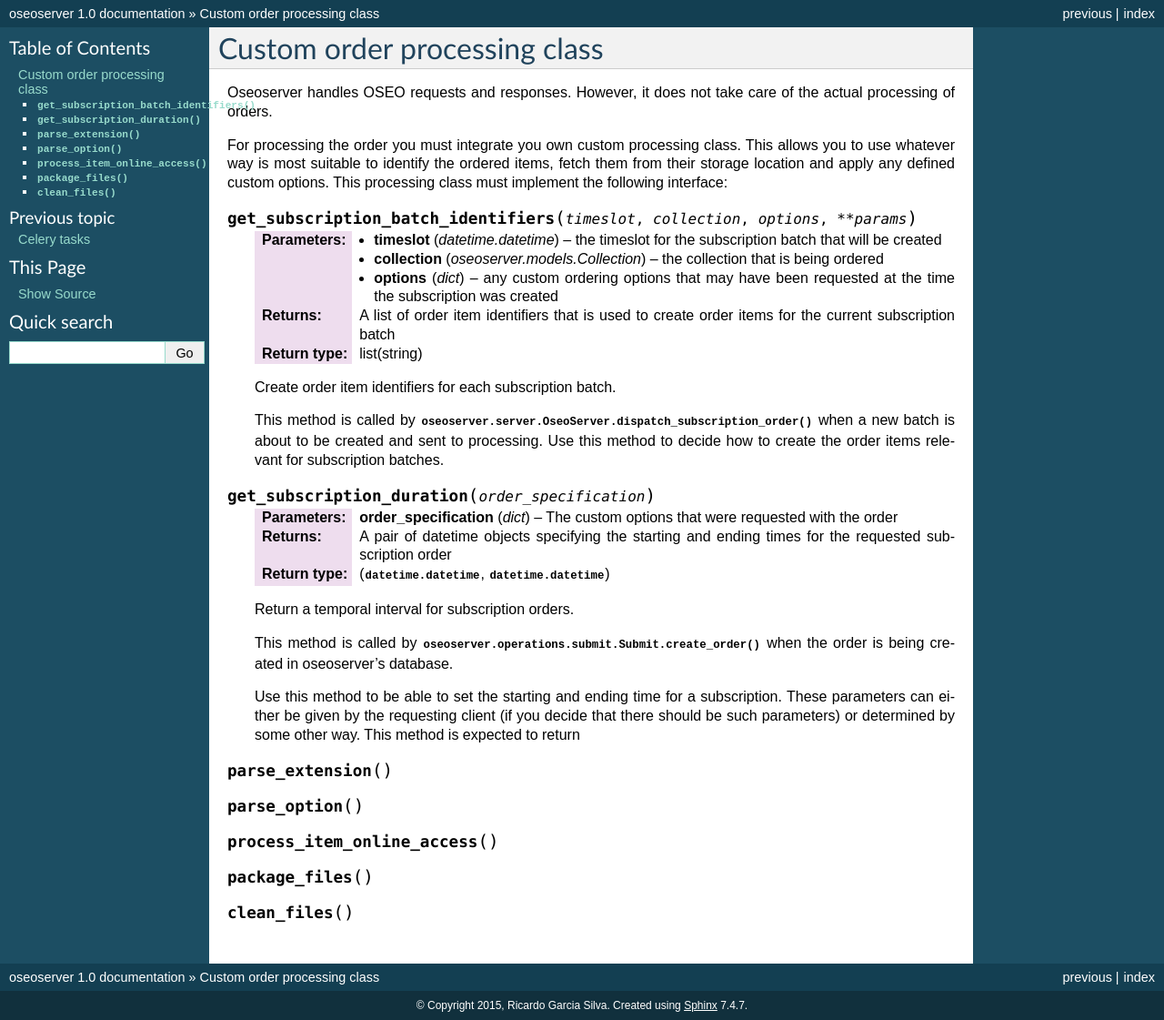
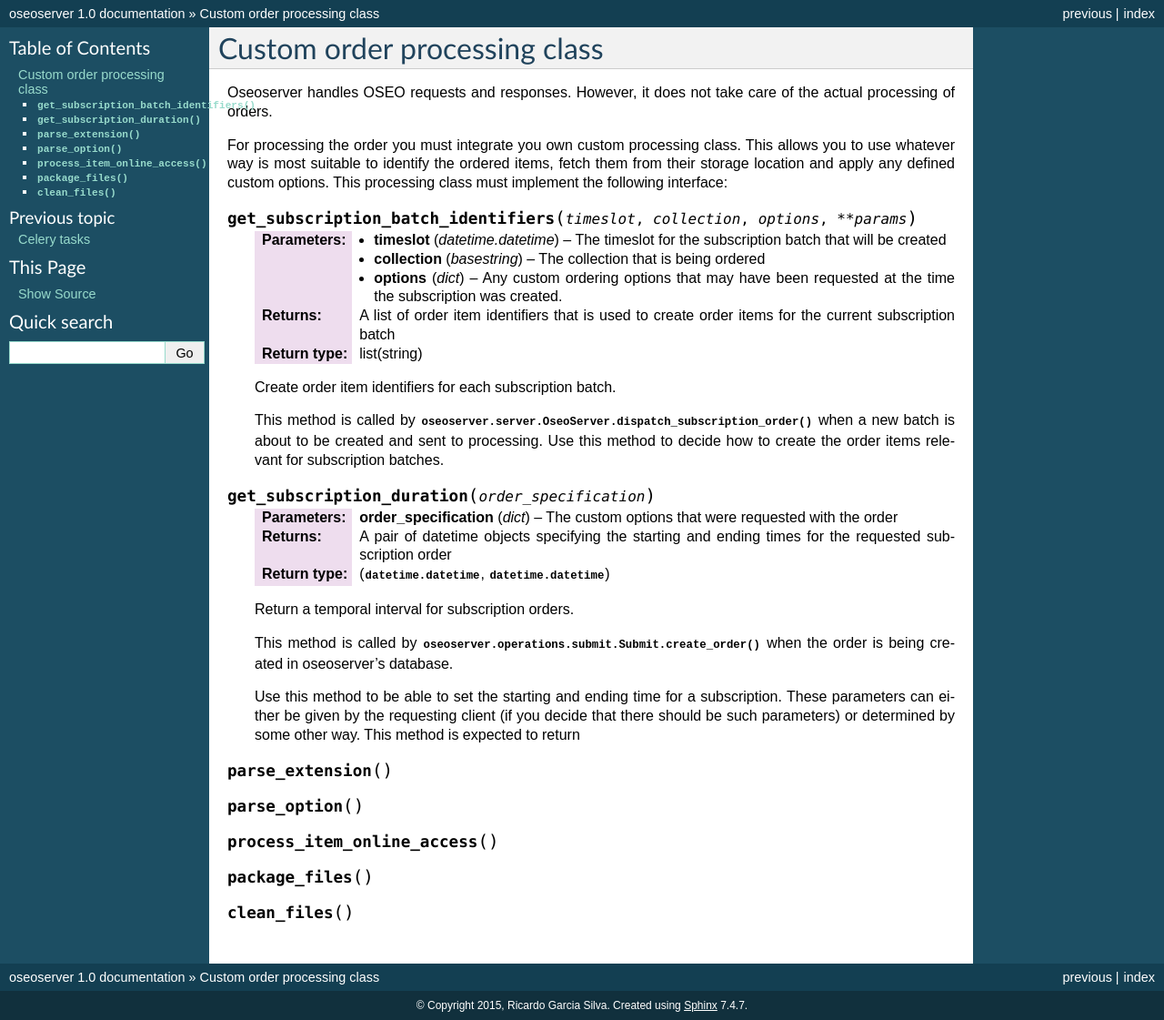
Before and after one commit to pyoseo/django-oseoserver, a Sphinx documentation site: the page built from docs/customprocessing.rst, in a window 1280 px wide. Shown: the whole page at 91% size. Built offline with Sphinx 7.4.7, drawn with Linux system fonts in a browser that asks for light colours.

```diff
--- a/docs/customprocessing.rst
+++ b/docs/customprocessing.rst
@@ -11,12 +11,12 @@ options. This processing class must implement the following interface:
 
 .. py:method:: get_subscription_batch_identifiers(timeslot, collection, options, **params)
 
-   :arg timeslot: the timeslot for the subscription batch that will be created
+   :arg timeslot: The timeslot for the subscription batch that will be created
    :type timeslot: datetime.datetime
-   :arg collection: the collection that is being ordered
-   :type collection: oseoserver.models.Collection
-   :arg options: any custom ordering options that may have been requested at
-       the time the subscription was created
+   :arg collection: The collection that is being ordered
+   :type collection: basestring
+   :arg options: Any custom ordering options that may have been requested at
+       the time the subscription was created.
    :type options: dict
    :return: A list of order item identifiers that is used to create order items
        for the current subscription batch
```
Also changed, not shown: 1 other file.
